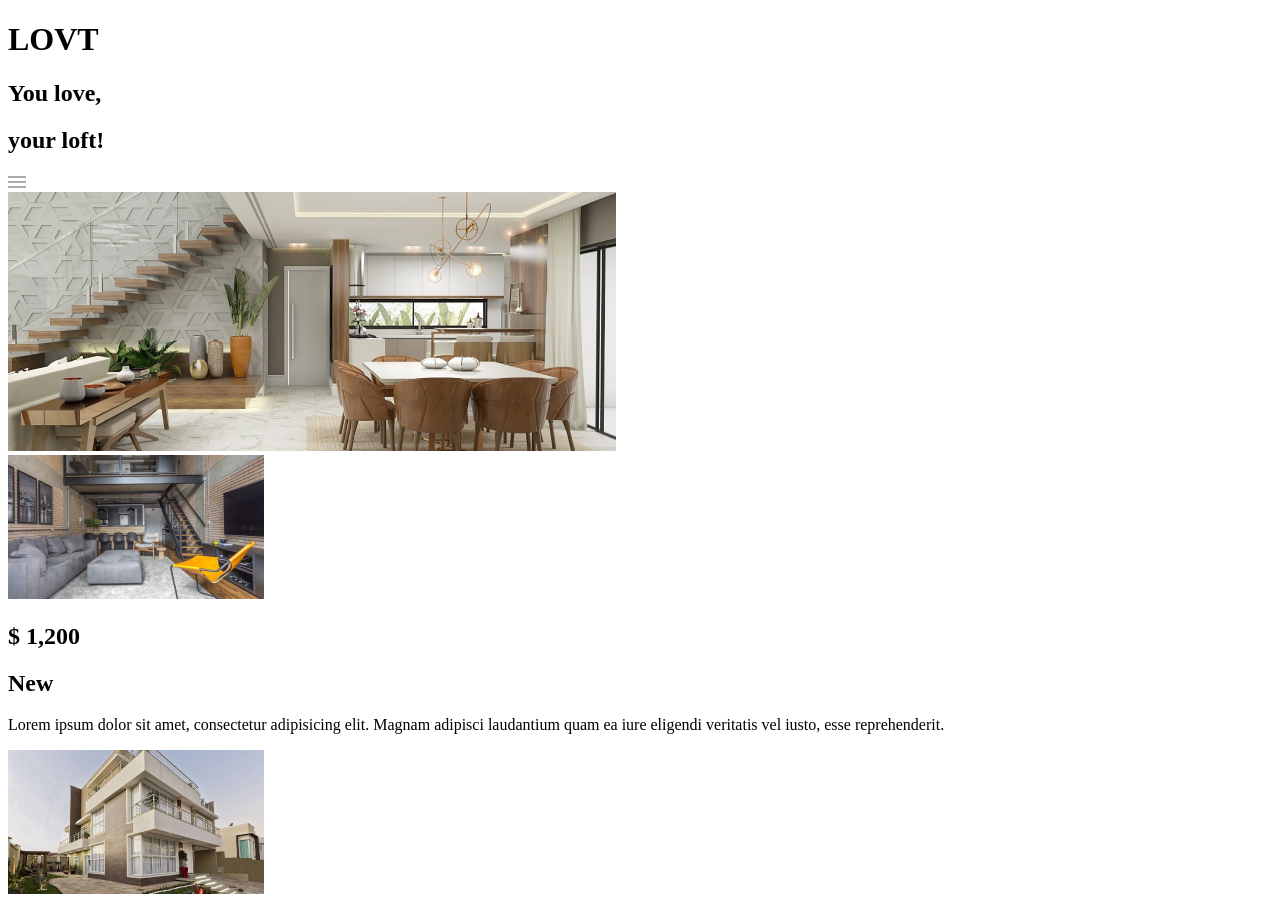
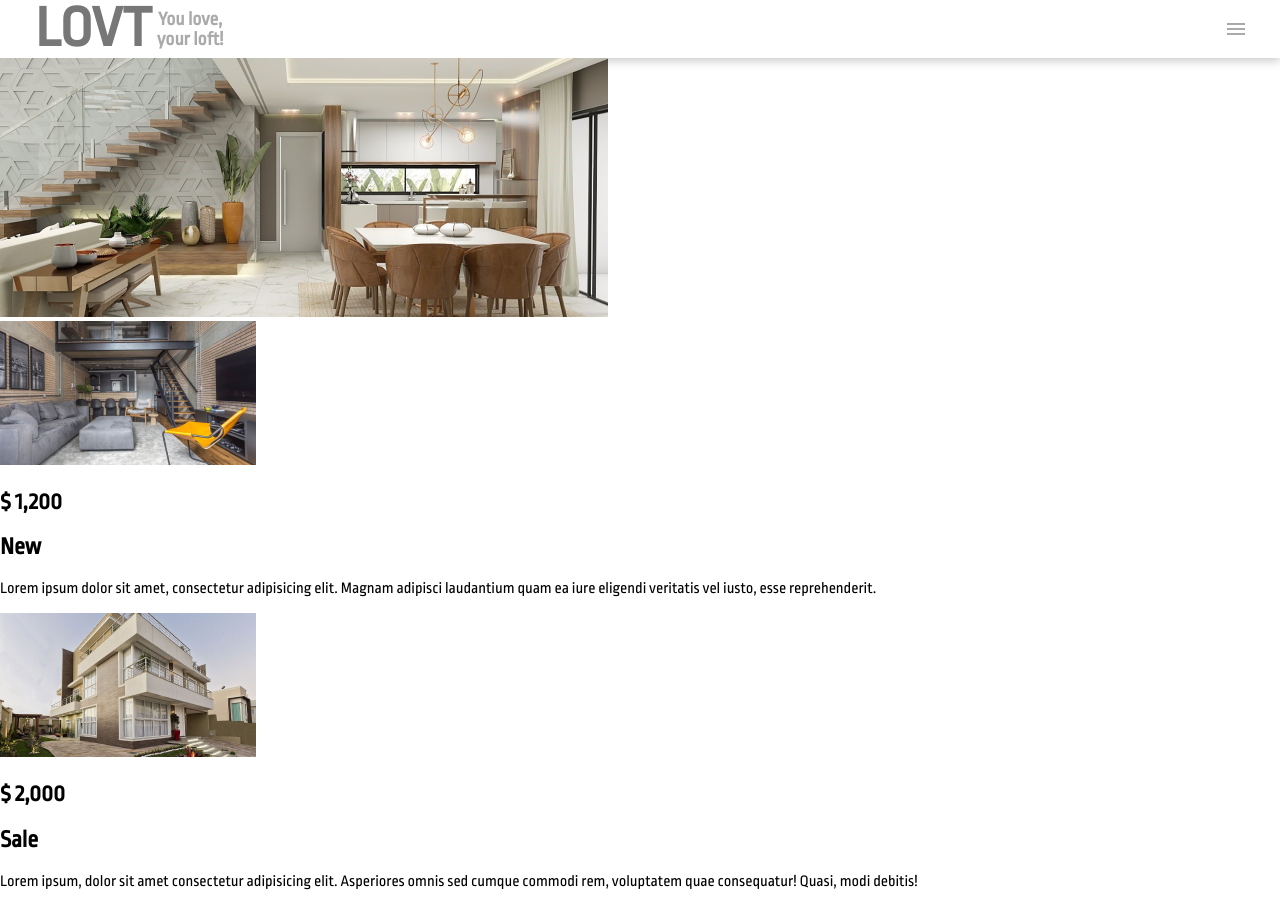
Before and after one commit to NotArme/DH-lovt, a plain HTML site: page index.html in a window 1280 px wide. Shown: the top 897 px of the page. Drawn offline with Linux system fonts and the light colour scheme.

Commit message:
Header bonitinho

```diff
--- a/css/style.css
+++ b/css/style.css
@@ -0,0 +1,47 @@
+@import url('https://fonts.googleapis.com/css2?family=Ropa+Sans&display=swap');
+
+body {
+    margin: 0;
+    padding: 0;
+    font-family: 'Ropa Sans', sans-serif;
+}
+
+header {
+    text-align: center;
+    width: auto;
+    margin: 0;
+    padding: 0 35px;
+    box-shadow: 0px 2px 10px rgba(0, 0, 0, 0.25);
+    display: flex;
+    flex-direction: row;
+    justify-content: space-between;
+    align-content: center;
+
+}
+
+header div{
+    display: flex;
+    justify-content: flex-start;
+    align-content: center;
+}
+
+header div div{
+    display: flexbox;
+    justify-content: center;
+    flex-direction: column;
+}
+
+header h1 {
+    font-size: 3.6rem;
+    margin: 0;
+    line-height: 100%;
+    color: #777777;
+}
+
+header h2 {
+    font-size: 1.2rem;
+    color: #aaaaaa;
+    margin: 0;
+    padding: 0 5px;
+
+}
--- a/index.html
+++ b/index.html
@@ -12,8 +12,10 @@
     <header>
         <div>
             <h1>LOVT</h1>
-            <h2>You love,</h2>
-            <h2>your loft!</h2>
+            <div>
+                <h2>You love,</h2>
+                <h2>your loft!</h2>
+            </div>
         </div>
         <img src="img/hamburgermenu.svg" alt="menu">
     </header>
```
